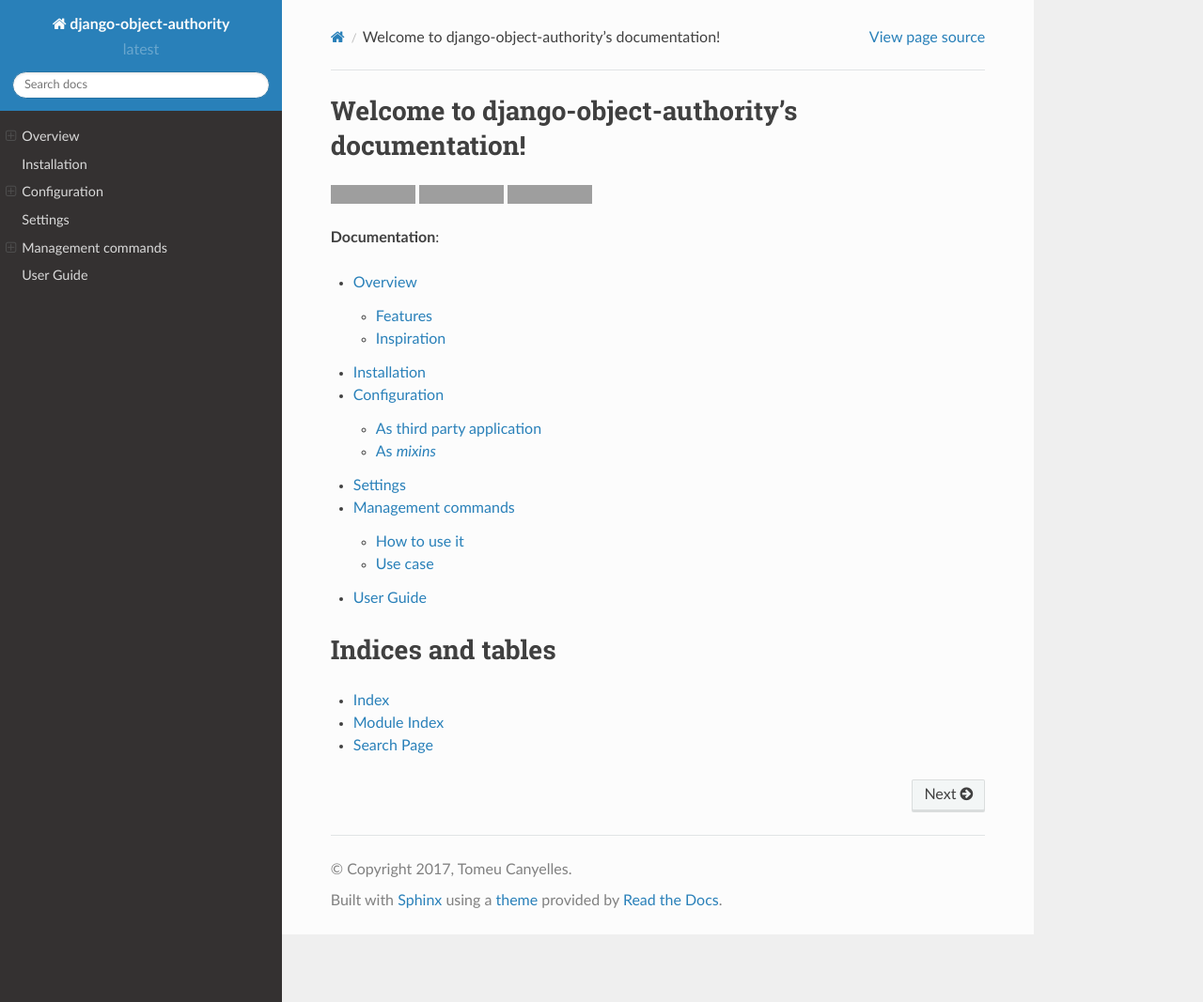
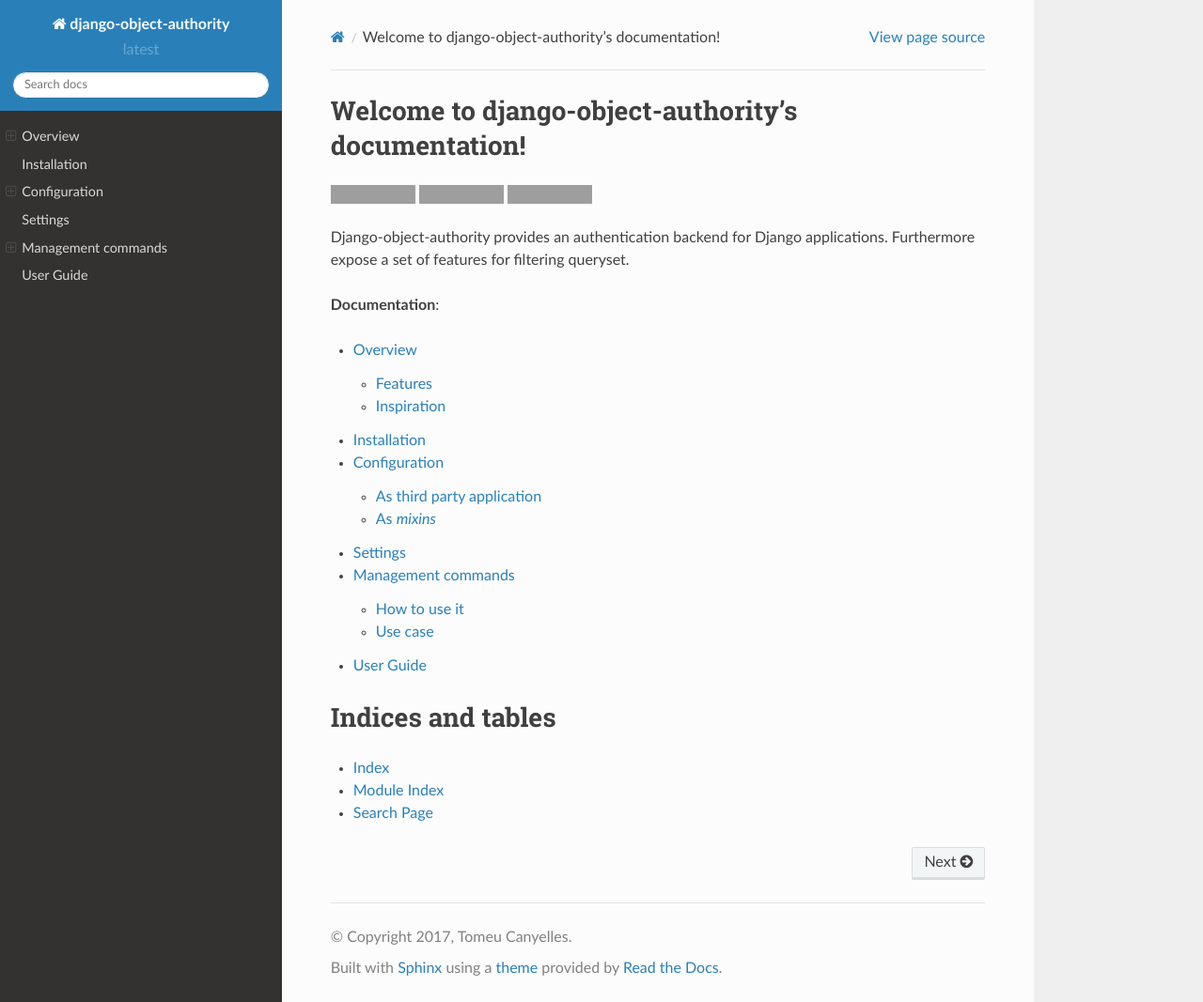
Before and after one commit to APSL/django-object-authority, a Sphinx documentation site: the page built from docs/index.rst, in a window 1280 px wide and 1067 px high. Shown: the whole window at 94% size. Built offline with Sphinx 7.4.7 and the Read the Docs theme 2.0.0, drawn with Linux system fonts in a browser that asks for light colours; grey boxes are pictures that could not be loaded.

```diff
--- a/docs/configuration.rst
+++ b/docs/configuration.rst
@@ -26,7 +26,7 @@ First of all you should add `django_object_authority` to you `INSTALLED_APPS` se
 
     INSTALLED_APPS = (
         ...
-        'rest_framework',
+        'django_object_authority',
     )
 
 
--- a/docs/index.rst
+++ b/docs/index.rst
@@ -11,7 +11,11 @@ Welcome to django-object-authority's documentation!
 .. image:: https://img.shields.io/pypi/v/django-object-authority.svg
    :target: https://pypi.python.org/pypi/django-object-authority
 .. image:: https://readthedocs.org/projects/docs/badge/?version=latest
-   :target: https://docs.readthedocs.io/en/latest/?badge=latest
+   :target: http://django-object-authority.readthedocs.io/en/latest/
+
+Django-object-authority provides an authentication backend for Django applications. Furthermore expose
+a set of features for filtering queryset.
+
 
 **Documentation**:
 
```
Also changed, not shown: README.md (+1 -1 lines).
